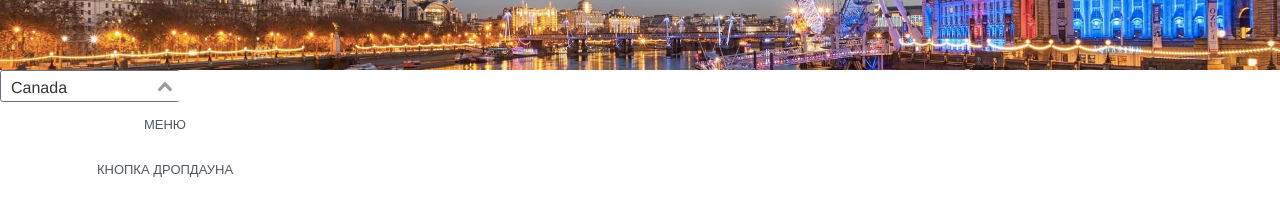
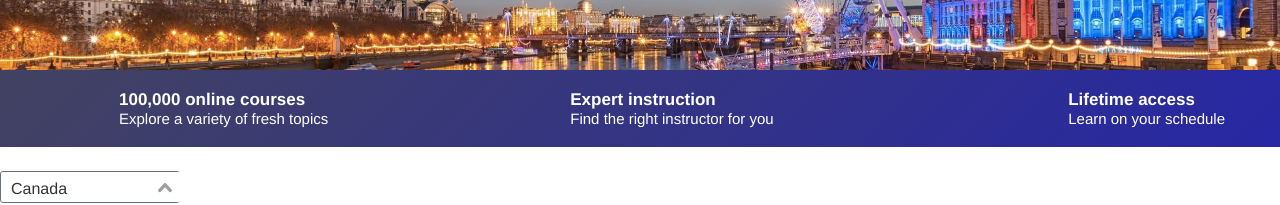
Before and after one commit to Shurumov/vue-univercity, a Vue app: page / in a window 1280 px wide. Shown: the part 497-702 px from the top of the page. Built offline with nearby package versions, Linux system fonts and the light colour scheme.

Commit message:
[+]FRONTEND-269: added advantages section

```diff
--- a/src/App.vue
+++ b/src/App.vue
@@ -2,6 +2,7 @@
   <div id="app">
     <Header/>
     <FindCourse/>
+    <Advantages/>
 
     <Select
       :options="[{label: 'Canada', value: 'ca'}, {label: 'United States',value: 'us'}]"
@@ -59,7 +60,7 @@
   import Button from './components/Button';
   import Select from './components/Fields/Select';
   import Header from './components/Header';
-  import { FindCourse } from './components/Sections'
+  import { FindCourse, Advantages } from './components/Sections'
 
   export default {
     name: 'app',
@@ -69,7 +70,8 @@
       ButtonCoursesType,
       Select,
       Header,
-      FindCourse
+      FindCourse,
+      Advantages
     },
     data: function() {
       return {
--- /dev/null
+++ b/src/components/Sections/Advantages/Advantages.vue
@@ -0,0 +1,105 @@
+<template>
+  <section class="advantages-section_wrapper">
+    <div class="advantages-section content_container">
+      <div
+              v-for="item of advantagesList"
+              class="advantages-section__item" :key="item.title"
+      >
+        <div class="advantages-section__item-icon">
+          <!--<Icon glyph={GLYPH[item.iconType]} fill="#ffffff" width={42} height={42} />-->
+        </div>
+        <div class="advantages-section__item-text">
+          <div class="advantages-section__item-title">{{item.title}}</div>
+          <div class="advantages-section__item-description">{{item.description}}</div>
+        </div>
+      </div>
+    </div>
+  </section>
+</template>
+
+<script>
+  import lang from './lang'
+
+  export default {
+    name: 'Advantages',
+    components: {
+    },
+    props: {
+      language: {
+        type: String,
+        default: 'EN'
+      }
+    },
+    computed: {
+      advantagesList: function () {
+        return lang[this.language].advantages;
+      },
+    }
+  }
+</script>
+
+<style lang="scss">
+  @import '../../../styles/_variables';
+
+  .advantages-section {
+    display: flex;
+    margin: 0 auto 24px;
+
+    &_wrapper {
+      background: linear-gradient(-45deg, $button-blue 0, $button-blue-hover 100%);
+      @media (max-width: 767px) {
+        display: none;
+      }
+    }
+
+    &__item {
+      display: flex;
+      width: 33%;
+      padding: 20px 25px;
+      justify-content: center;
+
+      &:first-of-type {
+        padding-left: 0;
+        justify-content: flex-start;
+      }
+
+      &:last-of-type {
+        padding-right: 0;
+        justify-content: flex-end;
+      }
+
+      &-icon {
+        display: flex;
+        align-items: flex-start;
+        margin-right: 16px;
+        width: 48px;
+        height: auto;
+        font-size: 40px;
+        color: $white;
+        @media (max-width: 1200px) {
+          display: none;
+        }
+      }
+
+      &-text {
+        text-align: left;
+        @media (max-width: 1200px) {
+          text-align: center;
+        }
+      }
+
+      &-title {
+        font-size: 17px;
+        display: block;
+        color: $white;
+        font-weight: 700;
+      }
+
+      &-description {
+        font-size: 15px;
+        color: $white;
+      }
+    }
+  }
+
+</style>
--- /dev/null
+++ b/src/components/Sections/Advantages/lang.json
@@ -0,0 +1,40 @@
+{
+  "EN": {
+    "advantages": [
+      {
+        "title": "100,000 online courses",
+        "description": "Explore a variety of fresh topics",
+        "iconType": "edit"
+      },
+      {
+        "title": "Expert instruction",
+        "description": "Find the right instructor for you",
+        "iconType": "check"
+      },
+      {
+        "title": "Lifetime access",
+        "description": "Learn on your schedule",
+        "iconType": "clockCircle"
+      }
+    ]
+  },
+  "RU": {
+    "advantages": [
+      {
+        "title": "100 000 онлайн-курсов",
+        "description": "Исследуйте разнообразные актуальные темы",
+        "iconType": "edit"
+      },
+      {
+        "title": "Преподавание от экспертов",
+        "description": "Найдите преподавателя, который вам подходит",
+        "iconType": "check"
+      },
+      {
+        "title": "Пожизненный доступ",
+        "description": "Учитесь в собственном темпе",
+        "iconType": "clockCircle"
+      }
+    ]
+  }
+}
--- a/src/components/Sections/index.js
+++ b/src/components/Sections/index.js
@@ -1,3 +1,4 @@
 import FindCourse from './FindCourse/FindCourse';
+import Advantages from './Advantages/Advantages';
 
-export { FindCourse };
+export { FindCourse, Advantages };
```
